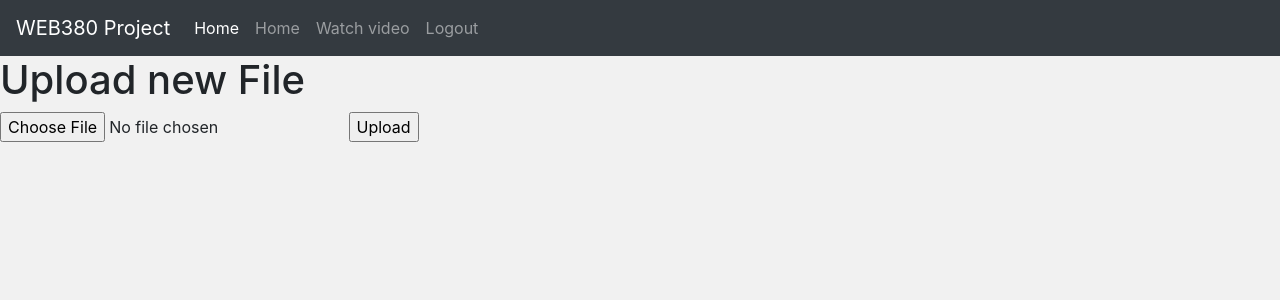
After one commit to rap7or/WIRELESS-THUNDER, a Flask app: template my_application/templates/upload.html in a window 1280 px wide. The commit adds this page. Shown: the top 300 px of the page. Run offline with Flask 2, Linux system fonts and the light colour scheme; the template is opened without the code that fills it, so the values that code supplies are empty; some libraries are stand-ins or nearby versions.

Commit message:
Added video uploads

```diff
--- a/my_application/models/__init__.py
+++ b/my_application/models/__init__.py
@@ -0,0 +1,3 @@
+from flask_sqlalchemy import SQLAlchemy
+
+db = SQLAlchemy()
--- a/my_application/models/users.py
+++ b/my_application/models/users.py
@@ -1,9 +1,7 @@
-from flask_sqlalchemy import SQLAlchemy
 from flask_login import UserMixin
 from datetime import datetime
 from bcrypt import hashpw, checkpw, gensalt
-
-db = SQLAlchemy()
+from my_application.models import db
 
 
 class User(UserMixin, db.Model):
@@ -49,4 +47,4 @@ class User(UserMixin, db.Model):
         User.set_password(self, password)
 
     def __repr__(self):
-        return "<User '{}'".format(self.username)
+        return "<User '{}'>".format(self.username)
--- a/my_application/templates/base.html
+++ b/my_application/templates/base.html
@@ -3,8 +3,9 @@
 <head>
     <meta charset="UTF-8">
     <title>{% block title %}{% endblock %}</title>
-       <!-- Bootstrap -->
-       <link rel="stylesheet" href="https://stackpath.bootstrapcdn.com/bootstrap/4.3.1/css/bootstrap.min.css" integrity="sha384-ggOyR0iXCbMQv3Xipma34MD+dH/1fQ784/j6cY/iJTQUOhcWr7x9JvoRxT2MZw1T" crossorigin="anonymous">
+        <!-- Bootstrap -->
+        <link rel="stylesheet" href="https://stackpath.bootstrapcdn.com/bootstrap/4.3.1/css/bootstrap.min.css" integrity="sha384-ggOyR0iXCbMQv3Xipma34MD+dH/1fQ784/j6cY/iJTQUOhcWr7x9JvoRxT2MZw1T" crossorigin="anonymous">
+        <link rel="shortcut icon" href="#" />
         {% block style %}{% endblock style %}
 </head>
 <body style="background-color:#f1f1f1">
--- a/my_application/templates/home.html
+++ b/my_application/templates/home.html
@@ -3,11 +3,11 @@
 
 {% block navbar %}
     <li class="nav-item">
-        <a class="nav-link" href="/logout">Logout</a>
+        <a class="nav-link" href="/upload">Upload video</a>
     </li>
 
     <li class="nav-item">
-        <a class="nav-link" href="/watch-video">Watch-video</a>
+        <a class="nav-link" href="/logout">Logout</a>
     </li>
 {% endblock %}
 
--- a/my_application/templates/register.html
+++ b/my_application/templates/register.html
@@ -12,10 +12,13 @@
 {% endblock style %}
 
 {% block content %}
-    <h2>Thank you for registering!</h2>
     <div class="wrapper fadeInDown">
+
         <div id="formContent">
             <!-- Login Form -->
+            <div id="message">
+                <p>Please fill out the following fields and submit to complete your registration</p>
+            </div>
             <form>
                 <label for="username"></label><input type="text" id="username" class="fadeIn second" name="username" placeholder="username">
                 <label for="password"></label><input type="password" id="password" class="fadeIn second" name="password" placeholder="password">
--- /dev/null
+++ b/my_application/templates/upload.html
@@ -0,0 +1,24 @@
+{% extends "base.html" %}
+{% block title %}Upload{% endblock %}
+
+{% block navbar %}
+    <li class="nav-item">
+        <a class="nav-link" href="/">Home</a>
+    </li>
+
+    <li class="nav-item">
+        <a class="nav-link" href="/watch-video">Watch video</a>
+    </li>
+
+    <li class="nav-item">
+        <a class="nav-link" href="/logout">Logout</a>
+    </li>
+{% endblock %}
+
+{% block content %}
+    <h1>Upload new File</h1>
+    <form method=post enctype=multipart/form-data>
+      <input type=file name=file>
+      <input type=submit value=Upload>
+    </form>
+{% endblock content%}
--- a/my_application/web_project.py
+++ b/my_application/web_project.py
@@ -1,12 +1,20 @@
 #!/bin/python
 
-from flask import Flask, render_template, request, redirect, Blueprint, make_response
+import os
+
+from flask import Flask, render_template, flash, request, redirect, make_response
 from flask_login import LoginManager
+from werkzeug.utils import secure_filename
 from secrets import token_urlsafe
-from my_application.models.users import User, db
+from my_application.models import db
+from my_application.models.users import User
+from my_application.models.videos import Video
 from datetime import datetime, timedelta
 from .config import DevelopmentConfig
 
+BASE_DIR = os.path.abspath(os.path.dirname(__file__))
+ALLOWED_EXTENSIONS = {'mp4', 'flv'}
+UPLOAD_DIR = os.path.join(BASE_DIR, 'uploads')
 
 app = Flask(__name__)
 app.config.from_object(DevelopmentConfig())
@@ -16,6 +24,7 @@ with app.app_context():
     db.create_all()
     db.session.commit()
 login_manager.init_app(app)
+app.config['UPLOAD_FOLDER'] = UPLOAD_DIR
 
 
 @login_manager.user_loader
@@ -35,9 +44,7 @@ def login():
         username = request.form['username']
         password = request.form['password']
         user = User.query.filter(User.username == username).first()
-        print(type(user))
         if user is not None:
-            print(user)
             if user.check_password(password):
                 cookie = update_session(user)
                 resp = make_response(render_template('home.html'))
@@ -84,6 +91,47 @@ def register():
         return render_template("register.html")
 
 
+@app.route('/upload', methods=['POST', 'GET'])
+def upload_file():
+    if request.method == 'POST':
+        user = authenticate_session()
+        if user is not None:
+            if 'file' not in request.files:
+                flash('No file uploaded')
+                return redirect(request.url)
+            file = request.files['file']
+            if file.filename == '':
+                flash('No file selected')
+                return redirect(request.url)
+            if file and allowed_filetype(file.filename):
+                filename = secure_filename(file.filename)
+                title = filename.rsplit('.', 1)[0]
+                unique_name = unique_filename(filename)
+                file.save(os.path.join(app.config['UPLOAD_FOLDER'], unique_name))
+                video_obj = Video(user, title, unique_name)
+                db.session.add(video_obj)
+                db.session.commit()
+                flash('File successfully uploaded')
+                return redirect('/')
+
+    elif request.method == 'GET':
+        user = authenticate_session()
+        if user is not None:
+            return render_template('upload.html')
+
+    return redirect("/login")
+
+
+def allowed_filetype(filename):
+    return '.' in filename and filename.rsplit('.', 1)[1].lower() in ALLOWED_EXTENSIONS
+
+
+def unique_filename(filename):
+    filename_array = '.' in filename and filename.rsplit('.', 1)
+    time = str(datetime.now().timestamp()).rsplit('.', 1)[0]
+    return filename_array[0] + '-' + time + '.' + filename_array[1]
+
+
 def update_session(user):
     cookie = token_urlsafe(32)
     user.cookie = cookie
```
Also changed, not shown: my_application/models/videos.py (added, +22 -0 lines), my_application/static/login_page.css (+21 -0 lines), my_application/templates/playback.html (added, +10 -0 lines), 1 other file.
